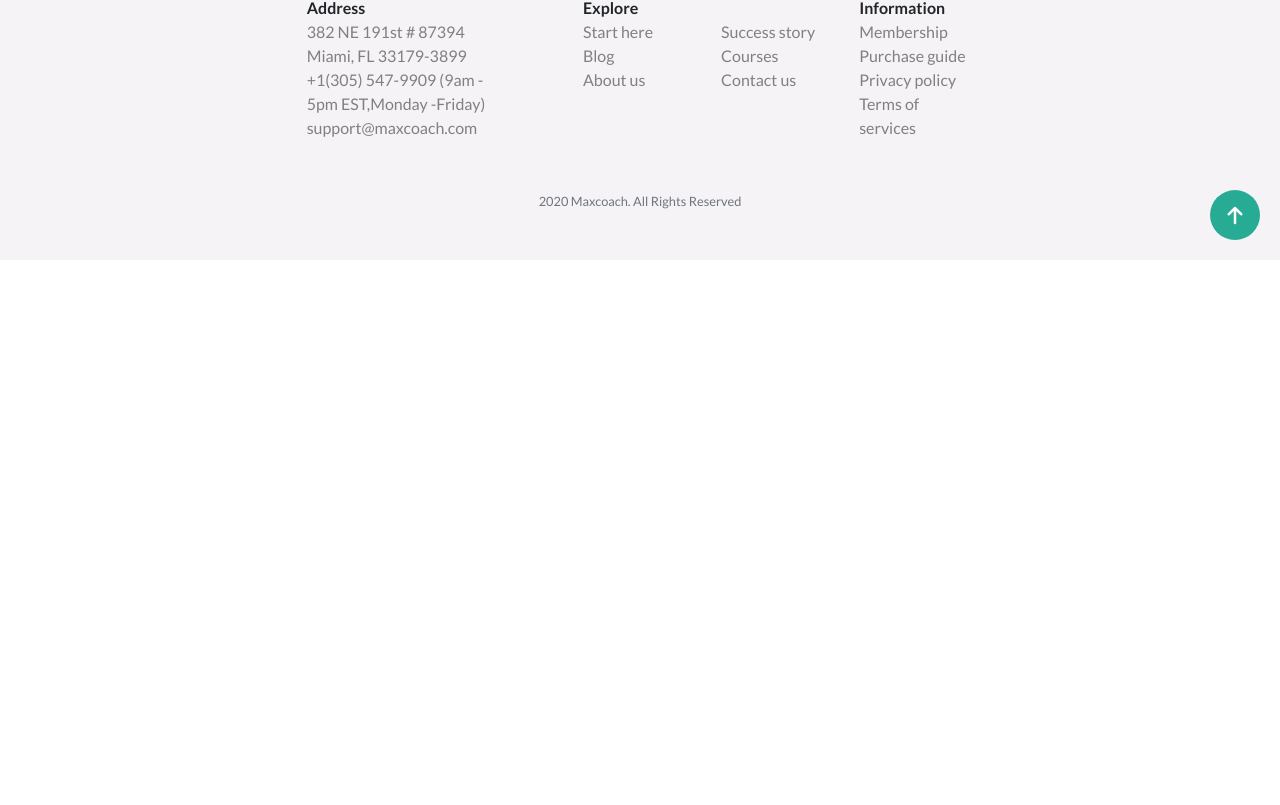
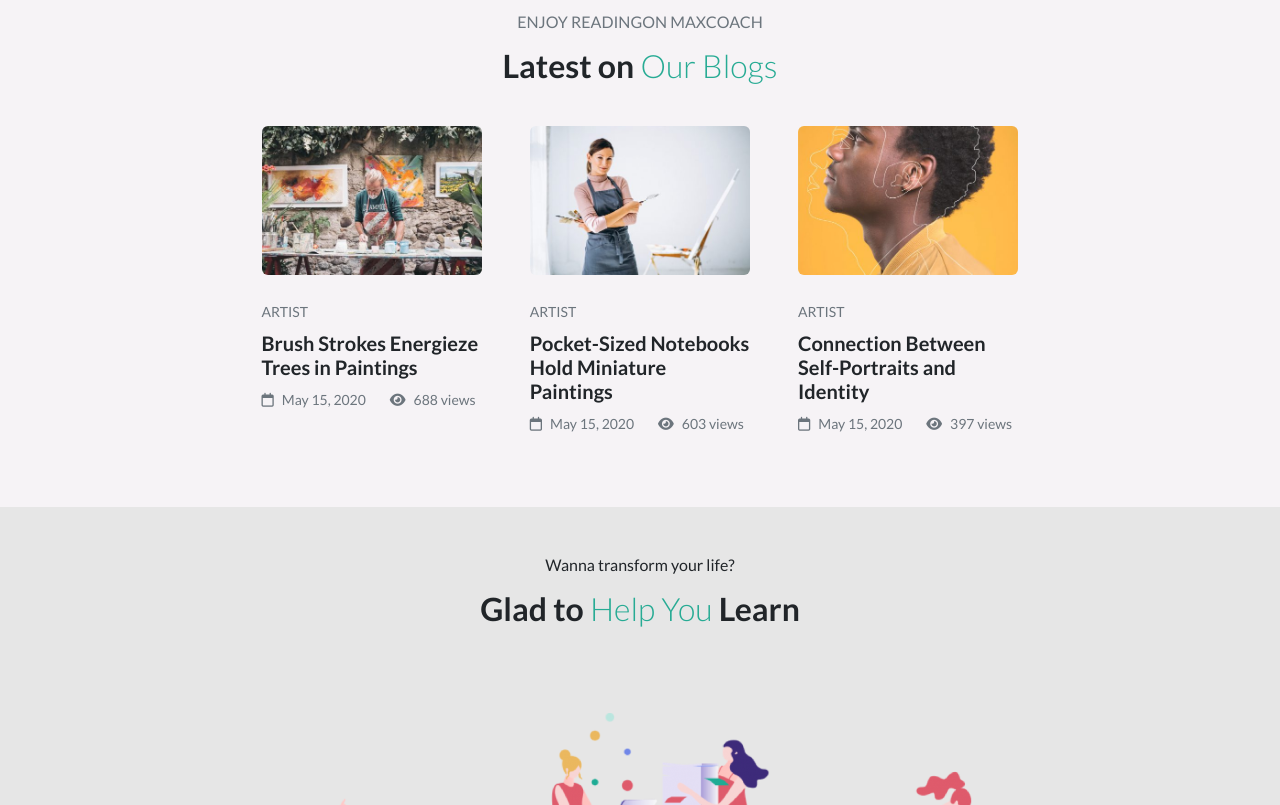
Before and after one commit to pannellalino/proj-html-vuejs, a Vue app: page / in a window 1280 px wide. Shown: the part 2915-3720 px from the top of the page. Before the commit the page ends 3175 px from the top, so only its background shows below. Built offline with nearby package versions, Linux system fonts and the light colour scheme.

Commit message:
add footer

```diff
--- a/src/components/AppMain.vue
+++ b/src/components/AppMain.vue
@@ -3,6 +3,9 @@ import jumbotron from './jumbotron.vue';
 import first from './first.vue';
 import featured from './featured.vue';
 import TalkAbout from './TalkAbout.vue';
+import Blogs from './Blogs.vue';
+import HelpYou from './HelpYou.vue';
+import Certs from './Certs.vue';
 
 export default {
   name: 'AppMain',
@@ -10,7 +13,10 @@ export default {
     jumbotron,
     first,
     featured,
-    TalkAbout
+    TalkAbout,
+    Blogs,
+    HelpYou,
+    Certs
   },
   data(){
     return{
@@ -26,6 +32,9 @@ export default {
     <first />
     <featured />
     <TalkAbout />
+    <Blogs />
+    <HelpYou />
+    <Certs />
   </main>
 </template>
 
--- /dev/null
+++ b/src/components/Blogs.vue
@@ -0,0 +1,52 @@
+<script>
+import cards from './data/cards';
+
+export default {
+  name: 'Blogs',
+  data(){
+    return{
+      cards
+    }
+  }
+
+}
+</script>
+
+<template>
+  <section class="p-5">
+    <div class="container text-center">
+      <h6 class="text-secondary text-uppercase">Enjoy readingon maxcoach</h6>
+      <h2 class="p-2"><strong class="text-dark fw-bold">Latest on </strong>Our Blogs</h2>
+    </div>
+    <div class="container d-flex">
+      <article v-for="(artic, index) in cards.articolis"
+      :key="index" class="p-4">
+        <img class="mb-4 rounded" :src="'../src/assets/img/' + artic.file_name" alt="">
+        <span class="text-secondary text-uppercase">{{artic.job}}</span>
+        <h5 class="fw-bold mt-2">{{artic.info}}</h5>
+        <span class="pe-4 text-secondary"><i class="fa-regular fa-calendar me-2"></i>{{artic.date}}</span>
+        <span class="text-secondary"><i class="fa-solid fa-eye me-2"></i>{{artic.views}}</span>
+      </article>
+    </div>
+  </section>
+</template>
+
+<style lang="scss" scoped>
+section{
+  background-color: #f6f3f6;
+}
+h2{
+  color: #27ab94;
+  font-weight: 100;
+}
+article{
+  width: calc(100% / 3);
+  img{
+    width: 100%;
+    object-fit: cover;
+  }
+  span{
+    font-size: 14px;
+  }
+}
+</style>
--- /dev/null
+++ b/src/components/Certs.vue
@@ -0,0 +1,28 @@
+<script>
+import buttonCustom from './buttonCustom.vue';
+
+
+export default {
+  name: 'Certs',
+  components:{
+    buttonCustom
+  }
+
+}
+</script>
+
+<template>
+  <section class="p-5 text-center">
+    <h5 class="pt-5 fw-bold">Start today for gettin <span class="fw-light">Online Certification</span></h5>
+    <h3 class="fw-bold">You can be your own guiding star with our help!</h3>
+    <buttonCustom />
+  </section>
+</template>
+
+<style lang="scss" scoped>
+section{
+  span{
+    color: #27ab94;
+  }
+}
+</style>
--- /dev/null
+++ b/src/components/HelpYou.vue
@@ -0,0 +1,32 @@
+<script>
+export default {
+  name: 'HelpYou'
+
+}
+</script>
+
+<template>
+  <section class="p-5">
+    <div class="container text-center">
+      <h6>Wanna transform your life?</h6>
+      <h2 class="fw-bold p-2">Glad to <span>Help You</span> Learn</h2>
+    </div>
+    <div class="image text-center">
+      <img src="../assets/img/home-6-services-image-768x308.png" alt="">
+    </div>
+  </section>
+</template>
+
+<style lang="scss" scoped>
+section{
+  background-color: rgb(230, 230, 230);
+}
+span{
+  font-weight: 100;
+  color: #27ab94;
+}
+img{
+  position: relative;
+  bottom: -69px;
+}
+</style>
--- a/src/components/TalkAbout.vue
+++ b/src/components/TalkAbout.vue
@@ -13,7 +13,7 @@ export default {
 
 <template>
   <div class="container text-center">
-    <h2 class="pt-5"><strong class="text-dark">Why People Talk About </strong>MaxCoach<strong>?</strong></h2>
+    <h2 class="pt-5"><strong class="text-dark fw-bold">Why People Talk About </strong>MaxCoach<strong>?</strong></h2>
     <div class="testimonial d-flex align-items-center p-5">
       <img class="pic mx-5 rounded-circle" src="../assets/img/testimonial-avata-02.jpg" alt="">
       <p class="px-5 fs-3 fw-light text-start">I am free to learn at my own pace, follow my own schedule and choose the subject I like. Great study portal for people like me.<br><span class="fw-bold fs-6 text-uppercase">Mina Hollace<br></span><span class="text-secondary fs-6">/Freelancer</span></p>
--- a/src/components/data/cards.js
+++ b/src/components/data/cards.js
@@ -43,13 +43,27 @@ export default{
       students: '76 Students',
     }
   ],
-  sezione2:[
+  articolis:[
+    {
+      file_name: 'artist-blog-03-480x325.jpeg',
+      job: 'Artist',
+      info: 'Brush Strokes Energieze Trees in Paintings',
+      date: 'May 15, 2020',
+      views: '688 views',
+    },
     {
       file_name: 'artist-blog-01-480x325.jpg',
-      price: '$40.00',
-      info: 'Learning to Write as a Professional Author',
-      lessons: '20 Lessons',
-      students: '50 Students',
+      job: 'Artist',
+      info: 'Pocket-Sized Notebooks Hold Miniature Paintings',
+      date: 'May 15, 2020',
+      views: '603 views',
+    },
+    {
+      file_name: 'artist-blog-02-480x325.jpg',
+      job: 'Artist',
+      info: 'Connection Between Self-Portraits and Identity',
+      date: 'May 15, 2020',
+      views: '397 views',
     }
   ],
   logos:[
--- a/src/components/featured.vue
+++ b/src/components/featured.vue
@@ -22,7 +22,7 @@ export default {
   <section class="text-center p-5">
     <div class="container text-center">
       <h6>Choose a course to get started</h6>
-      <h2><strong class="text-dark">Latest Featured </strong>Courses</h2>
+      <h2 class="p-2"><strong class="text-dark fw-bold">Latest Featured </strong>Courses</h2>
     </div>
     <div class="container d-flex flex-wrap py-5">
       <AppCard
```
